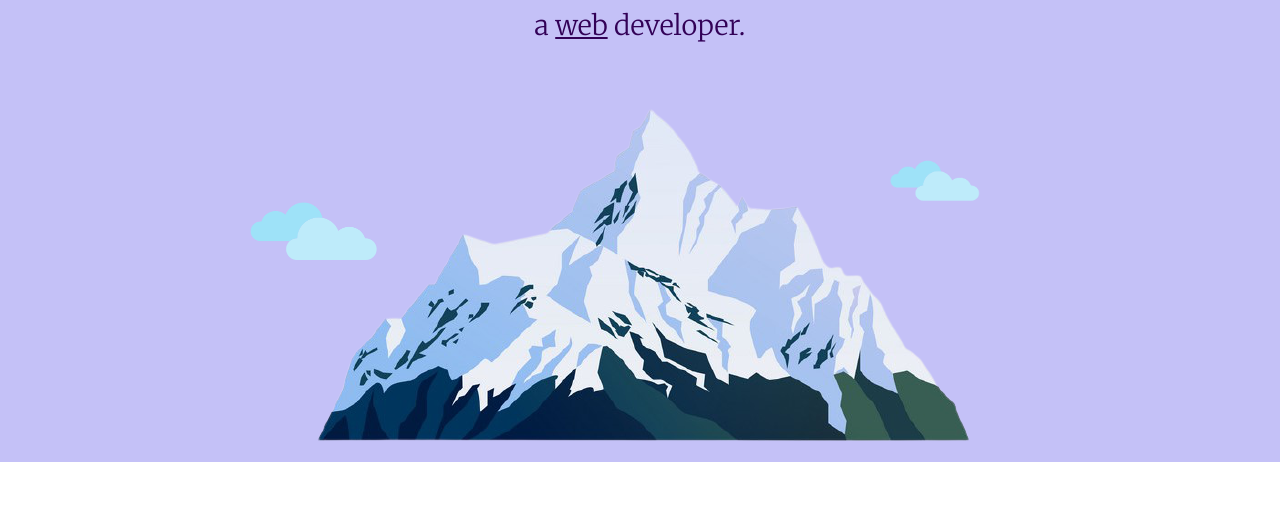
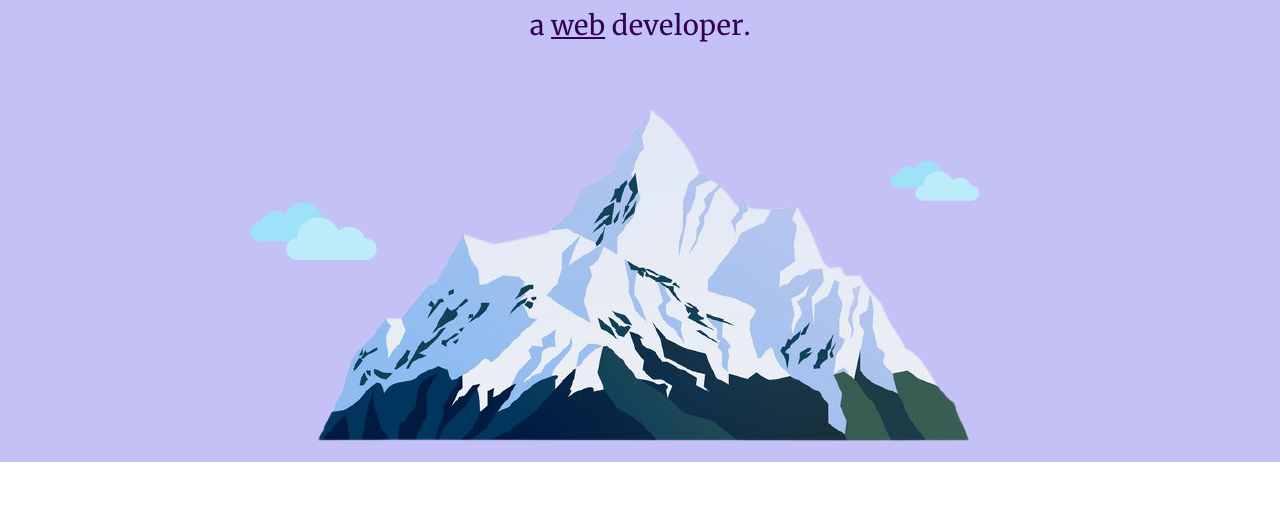
Before and after one commit to SirBenjaminGABNO/MySite, a plain HTML site: page index.html in a window 1280 px wide. Shown: the part 284-800 px from the top of the page. Drawn offline with Linux system fonts and the light colour scheme.

Commit message:
Update styles.css

```diff
--- a/css/styles.css
+++ b/css/styles.css
@@ -1,9 +1,17 @@
-/*@font-face {
-  font-family: 'Montserrat','Sacramento','Merriweather';
-  src: url('Montserrat-Regular.ttf'),
-       url('Sacramento-Regular.ttf'),
-       url('Merriweather-Regular.ttf');
-}*/
+@font-face {
+  font-family: 'Merriweather';
+  src: url('Merriweather-Regular.ttf');
+}
+
+@font-face {
+  font-family: 'Sacramento';
+  src: url('Sacramento-Regular.ttf'),
+}
+
+@font-face {
+  font-family: 'Montserrat';
+  src: url('Montserrat-Regular.ttf');
+}
 
 body {
   text-align: center;
```
